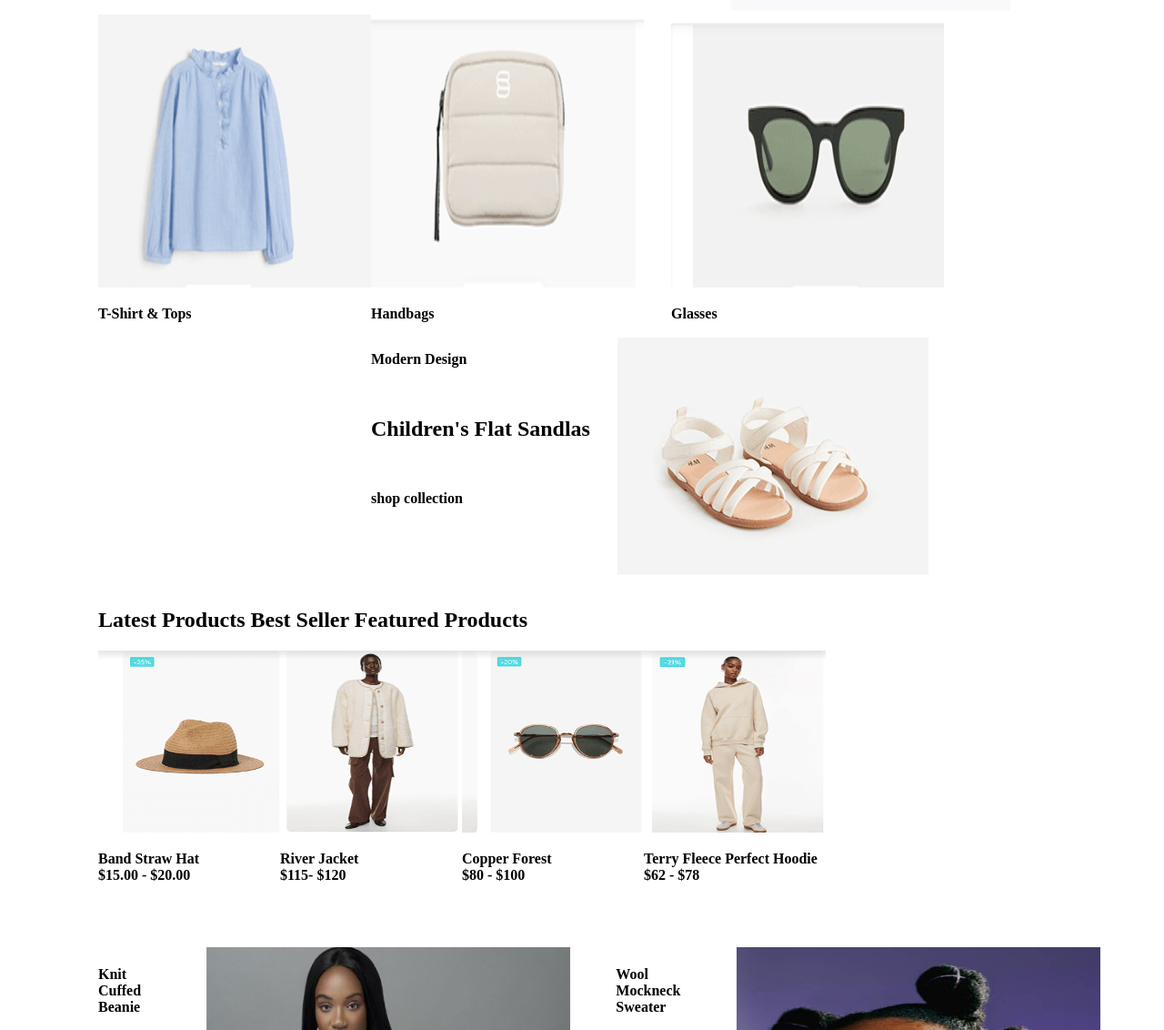
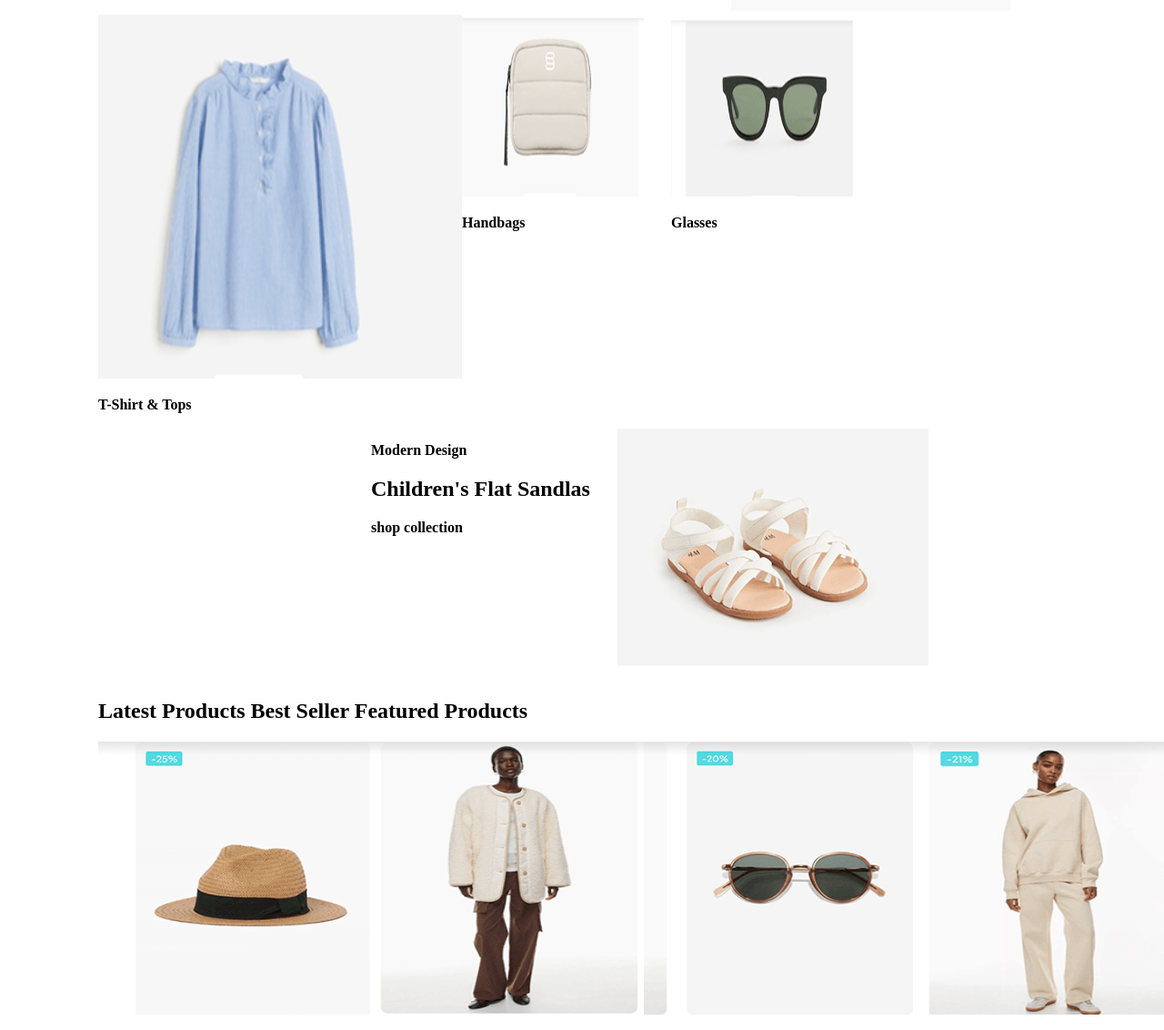
Before and after one commit to Loice-Staice/assesment-march, a plain HTML site: page index.html in a window 1280 px wide. Shown: the part 459-1591 px from the top of the page at 91% size. Drawn offline with Linux system fonts and the light colour scheme.

Commit message:
first commit

```diff
--- a/index.html
+++ b/index.html
@@ -52,18 +52,18 @@
     </div>
     <div id="shades">
     <div id="shirt1">
-            <img class="image" src="photo.jp/shirt1.png" width="300px" height="300">
+            <img class="image" src="photo.jp/shirt1.png" width="400px" height="400px">
             <p><b>T-Shirt & Tops</b></p>
 
     </div>
     <div id="glasses">
     <div id="photo">
-        <img class="image" src="photo.jp/handbag.png" width="300px" height="300">
+        <img class="image" src="photo.jp/handbag.png" width="200px" height="200">
         <p><b>Handbags</b></p>
         </div>
 
         <div id="photo">
-            <img class="image" src="photo.jp/glasses.png" width="300px" height="300">
+            <img class="image" src="photo.jp/glasses.png" width="200px" height="200px">
             <p><b>Glasses</b></p>
             </div>
         </div>
@@ -71,8 +71,8 @@
 
 <div id="word">
     <div>
-        <p><b>Modern Design</b></p><br>
-        <h2><b>Children's Flat Sandlas</b></h2><br>
+        <p><b>Modern Design</b></p>
+        <h2><b>Children's Flat Sandlas</b></h2>
         <p><b>shop collection</b></p>
     </div>
     <div>
@@ -82,19 +82,19 @@
 <h2><b>Latest Products   Best Seller    Featured Products</b></h2>
 <div id="pics">
     <div>
-        <img class="image" src="photo.jp/photo1.png" width="200px" height="200">
+        <img class="image" src="photo.jp/photo1.png" width="300px" height="300">
         <p><b>Band Straw Hat<br>$15.00 - $20.00</b></p>
         </div>
         <div>
-        <img class="image" src="photo.jp/photo2.png" width="200px" height="200">
+        <img class="image" src="photo.jp/photo2.png" width="300px" height="300">
         <p><b>River Jacket<br>$115- $120</b></p>
         </div>
         <div>
-        <img class="image" src="photo.jp/photo3.png"width="200px" height="200" >
+        <img class="image" src="photo.jp/photo3.png"width="300px" height="300" >
         <p><b>Copper Forest<br>$80 - $100</b></p>
         </div>
         <div>
-        <img class="image" src="photo.jp/photo4.png"width="200px" height="200" >
+        <img class="image" src="photo.jp/photo4.png"width="300px" height="300" >
         <p><b>Terry Fleece Perfect Hoodie<br>$62 - $78</b></p>
      </div>
     </div>
```
